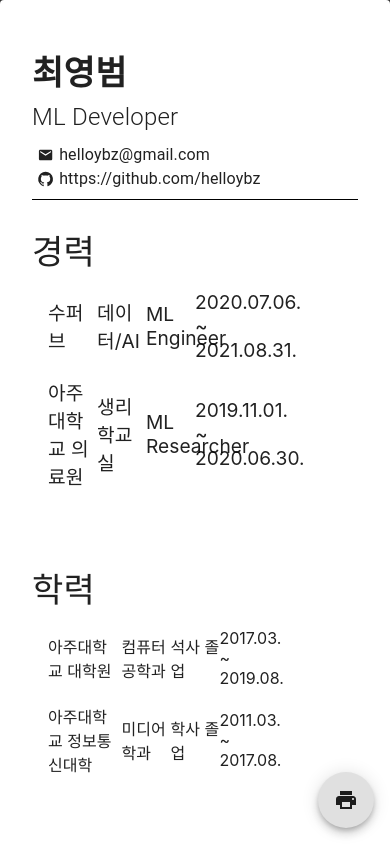
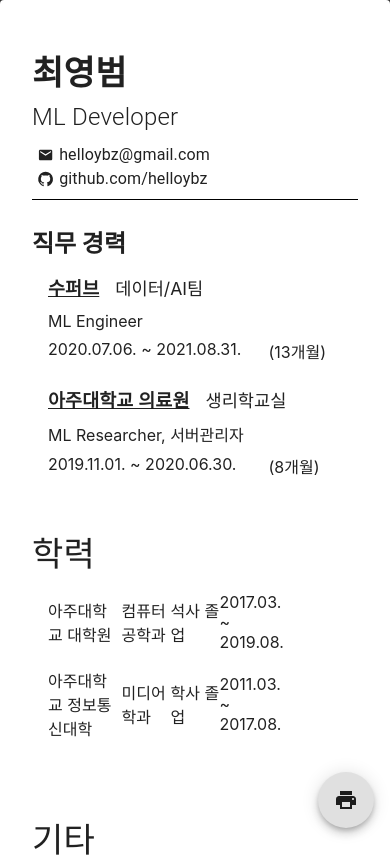
Before and after one commit to helloybz/resume, a React (Create React App) app: page / in a window 390 px wide. Shown: the top 857 px of the page. Built offline with nearby package versions, Linux system fonts and the light colour scheme.

Commit message:
Make career responsive

```diff
--- a/src/Resume.js
+++ b/src/Resume.js
@@ -1,9 +1,11 @@
 import { Grid, Paper } from "@mui/material";
 
-import { Header, Career, Education, Experience, Project } from './components'
+import { Header, Education, Experience, Project } from './components'
 
 import './Resume.css';
 import { info } from './info.js'
+import { BodySectionWrapper } from "./components/BodySectionWrapper";
+import { CareerItem } from "./components/CareerItem/CareerItem";
 
 export function Resume() {
     return (
@@ -24,7 +26,7 @@ export function Resume() {
                     />
                 </Grid>
                 <Grid item xs={12}>
-                    <Career career={info.career} />
+                    <BodySectionWrapper content={info.career} itemComponent={CareerItem} />
                     <Education education={info.education} />
                     <Experience experience={info.experience} />
                     <Project project={info.project} />
--- /dev/null
+++ b/src/components/BodySectionWrapper.js
@@ -0,0 +1,40 @@
+import { Grid, List } from "@mui/material";
+
+function Title({ title }) {
+    return (
+        <Grid item xs={12}
+            sx={{
+                fontSize: {
+                    "xs": "h5.fontSize",
+                    "md": "h4.fontSize",
+                },
+                fontWeight: {
+                    "xs": "bold",
+                    "lg": "400",
+                }
+            }}>{title}</Grid>
+    )
+}
+
+function ItemList({ items, itemComponent }) {
+    var ItemComponent = itemComponent
+    return (
+        <Grid item xs={12} container component={List}>
+            {items.map((item, i) => {
+                return (
+                    <ItemComponent key={i}
+                        {...item}
+                    />
+                )
+            })}
+        </Grid>
+    )
+}
+export function BodySectionWrapper({ content, itemComponent }) {
+    return (
+        <Grid container sx={{ "mt": { "xs": "1.5rem", "md": "1.8rem", "lg": "2.3rem" } }}>
+            <Title title={content.title} />
+            <ItemList items={content.items} itemComponent={itemComponent} />
+        </Grid>
+    )
+}
--- a/src/components/Career/Career.css
+++ /dev/null
@@ -1,10 +0,0 @@
-.sectionContainer {
-    padding: 2rem 0;
-}
-.tabTitle {
-    font-weight: bold;
-    margin-bottom: 2rem;
-}
-.Items {
-    font-size: 1.2rem;
-}
--- a/src/components/Career/Career.js
+++ /dev/null
@@ -1,24 +0,0 @@
-import { Grid, List, Typography } from "@mui/material"
-import { CareerItem } from "../CareerItem/CareerItem"
-import "./Career.css"
-
-export function Career({ career }) {
-    return (
-        <Grid container className="sectionContainer">
-            <Grid item xs={3} className="tabTitle">
-                <Typography variant="h4">
-                    경력
-                </Typography>
-            </Grid>
-            <Grid item xs={12} container component={List} className="Items">
-                {career.map((item, i) => {
-                    return (
-                        <CareerItem key={i}
-                            {...item}
-                        />
-                    )
-                })}
-            </Grid>
-        </Grid>
-    )
-}
--- a/src/components/CareerItem/CareerItem.js
+++ b/src/components/CareerItem/CareerItem.js
@@ -1,14 +1,38 @@
-import { ListItem, Grid } from "@mui/material";
+import { ListItem, Grid, Typography } from "@mui/material";
 
 
-export function CareerItem({ name, department, from, to, position }) {
+export function CareerItem({ name, department, from, to, position, forInMonth }) {
+    return (
+        <Grid item xs={12} component={ListItem} container alignItems="baseline" rowSpacing={1} sx={{ "mb": "0.5rem" }}>
 
-    return (
-        <Grid item xs={12} component={ListItem} container>
-            <Grid item xs={2}>{name}</Grid>
-            <Grid item xs={2}>{department}</Grid>
-            <Grid item xs={2}>{position}</Grid>
-            <Grid item xs={2}>{from} ~ {to}</Grid>
-        </Grid>
+            <Grid container item xs={"auto"} md={6} lg={4} alignItems="baseline">
+
+                <Grid item xs="auto" component={Typography}
+                    sx={{
+                        "fontSize": "1.15rem",
+                        "fontWeight": "600",
+                        "textDecoration": "underline",
+                        "mr": 2,
+                    }}>
+                    {name}
+                </Grid>
+
+                <Grid item xs="auto" sx={{
+                    "fontSize": "1.1rem",
+                }}>
+                    {department}
+                </Grid>
+
+            </Grid>
+
+            <Grid item xs={12} md={"auto"} lg={4}>
+                {position}
+            </Grid>
+
+            <Grid item container xs={12} lg={4}>
+                <Grid item xs={9} md={4} lg={8}>{from + " ~ " + to}</Grid>
+                <Grid item xs={3}>({forInMonth + "개월"})</Grid>
+            </Grid>
+        </Grid >
     )
 }
--- a/src/components/Header/Contact.js
+++ b/src/components/Header/Contact.js
@@ -2,7 +2,7 @@ import { Grid, ListItem, Typography } from "@mui/material";
 
 export function Contact({ icon, value }) {
     return (
-        <Grid conainer item component={ListItem} sx={{ padding: 0, margin: 0 }}>
+        <Grid container item component={ListItem} sx={{ padding: 0, margin: 0 }}>
             <Grid item xs={1} component={icon}
                 sx={{
                     fontSize: {
--- a/src/components/index.js
+++ b/src/components/index.js
@@ -1,5 +1,4 @@
 import { Header } from "./Header/Header"
-import { Career } from "./Career/Career"
 import { Education } from "./Education/Education"
 import { EducationItem } from "./EducationItem/EducationItem"
 import { Project } from "./Project/Project"
@@ -9,7 +8,6 @@ import { ExperienceItem } from "./ExperienceItem/ExperienceItem"
 
 export {
     Header,
-    Career,
     Education,
     EducationItem,
     Project,
--- a/src/info.js
+++ b/src/info.js
@@ -2,23 +2,30 @@ export var info = {
     "name": "최영범",
     "position": "ML Developer",
     "email": "helloybz@gmail.com",
-    "github": "https://github.com/helloybz",
-    "career": [
+    "github": "github.com/helloybz",
+    "career": {
+        "title": "직무 경력",
+        "items":
+            [
                 {
                     "name": "수퍼브",
-            "department": "데이터/AI",
+                    "department": "데이터/AI팀",
                     "position": "ML Engineer",
                     "from": "2020.07.06.",
-            "to": "2021.08.31."
+                    "to": "2021.08.31.",
+                    "forInMonth": "13",
                 },
                 {
                     "name": "아주대학교 의료원",
                     "department": "생리학교실",
-            "position": "ML Researcher",
+                    "position": "ML Researcher, 서버관리자",
                     "from": "2019.11.01.",
-            "to": "2020.06.30."
+                    "to": "2020.06.30.",
+                    "forInMonth": "8",
+
                 }
-    ],
+            ]
+    },
     "education": [
         {
             "name": "아주대학교 대학원",
```
Lines whose indentation alone changed are shown as unchanged.
